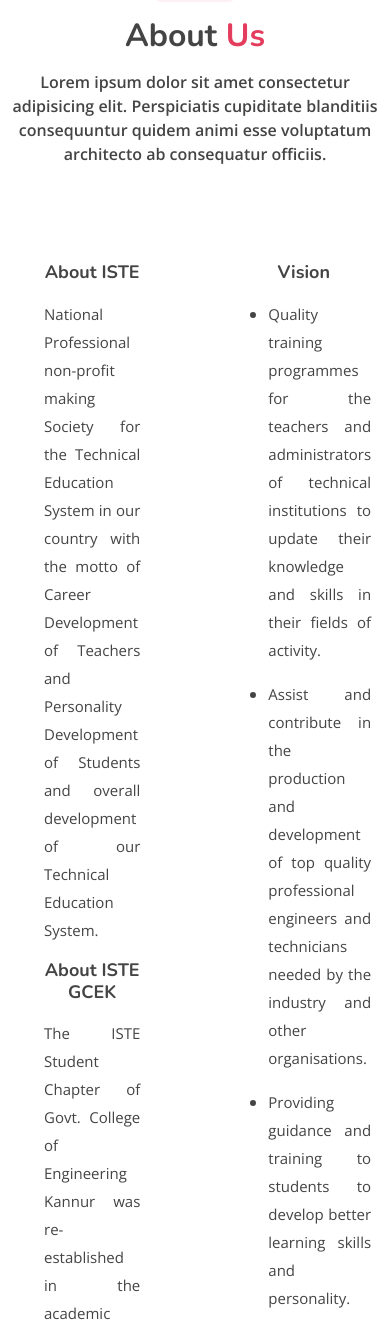
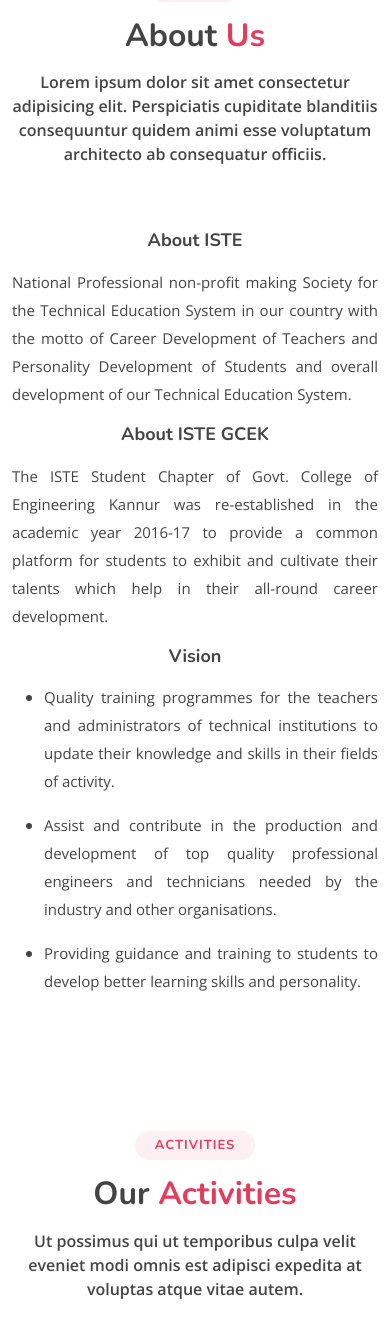
Before and after one commit to arshaddanish/iste-gcek-website, a PHP site: page / in a window 390 px wide. Shown: the part 931-2253 px from the top of the page. Run offline with PHP 8.4, Linux system fonts and the light colour scheme.

Commit message:
update mv for about section

```diff
--- a/assets/css/style.css
+++ b/assets/css/style.css
@@ -318,7 +318,6 @@
 }
 
 .about .about-content .about-box {
-  border-radius: 8px;
   padding: 2rem;
 }
 
@@ -390,6 +389,17 @@
   background: #e43c5c;
   color: #fff;
   text-decoration: none;
+}
+
+@media (max-width: 992px) {
+  .about .about-content {
+    -ms-grid-columns: (1fr)[1];
+        grid-template-columns: repeat(1, 1fr);
+    gap: 0;
+  }
+  .about .about-content .about-box {
+    padding: 0;
+  }
 }
 
 .services .section-title {
@@ -700,6 +710,7 @@
   .team .members {
     -ms-grid-columns: (1fr)[3];
         grid-template-columns: repeat(3, 1fr);
+    gap: 1rem;
   }
 }
 
--- a/assets/sass/_about.scss
+++ b/assets/sass/_about.scss
@@ -10,7 +10,6 @@
     justify-items: center;
 
     .about-box {
-      border-radius: 8px;
       padding: 2rem;
     }
 
@@ -86,3 +85,16 @@
     }
   }
 }
+
+@media (max-width: 992px) {
+  .about {
+    .about-content {
+      grid-template-columns: repeat(1, 1fr);
+      gap: 0;
+
+      .about-box {
+        padding: 0;
+      }
+    }
+  }
+}
```
